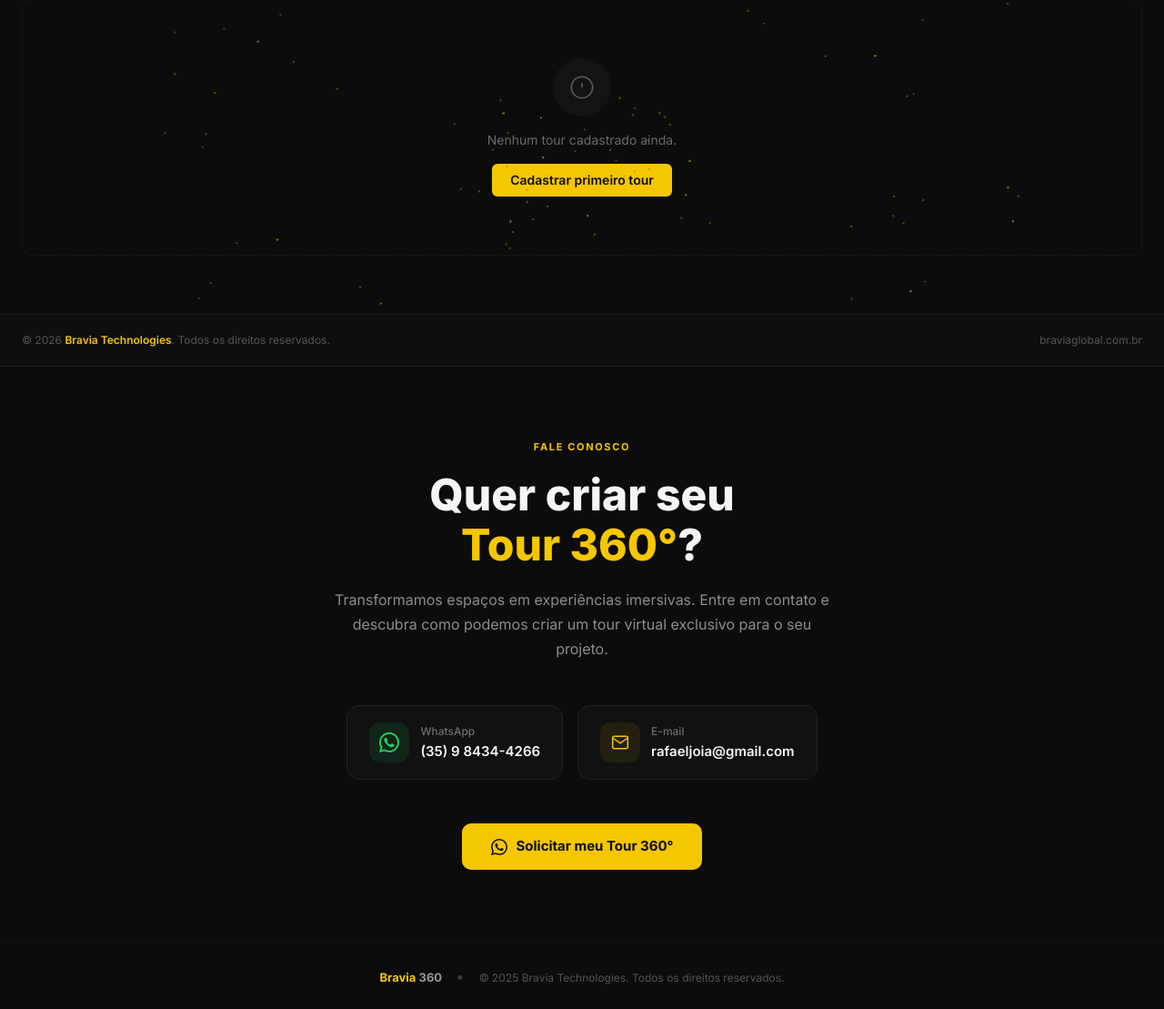
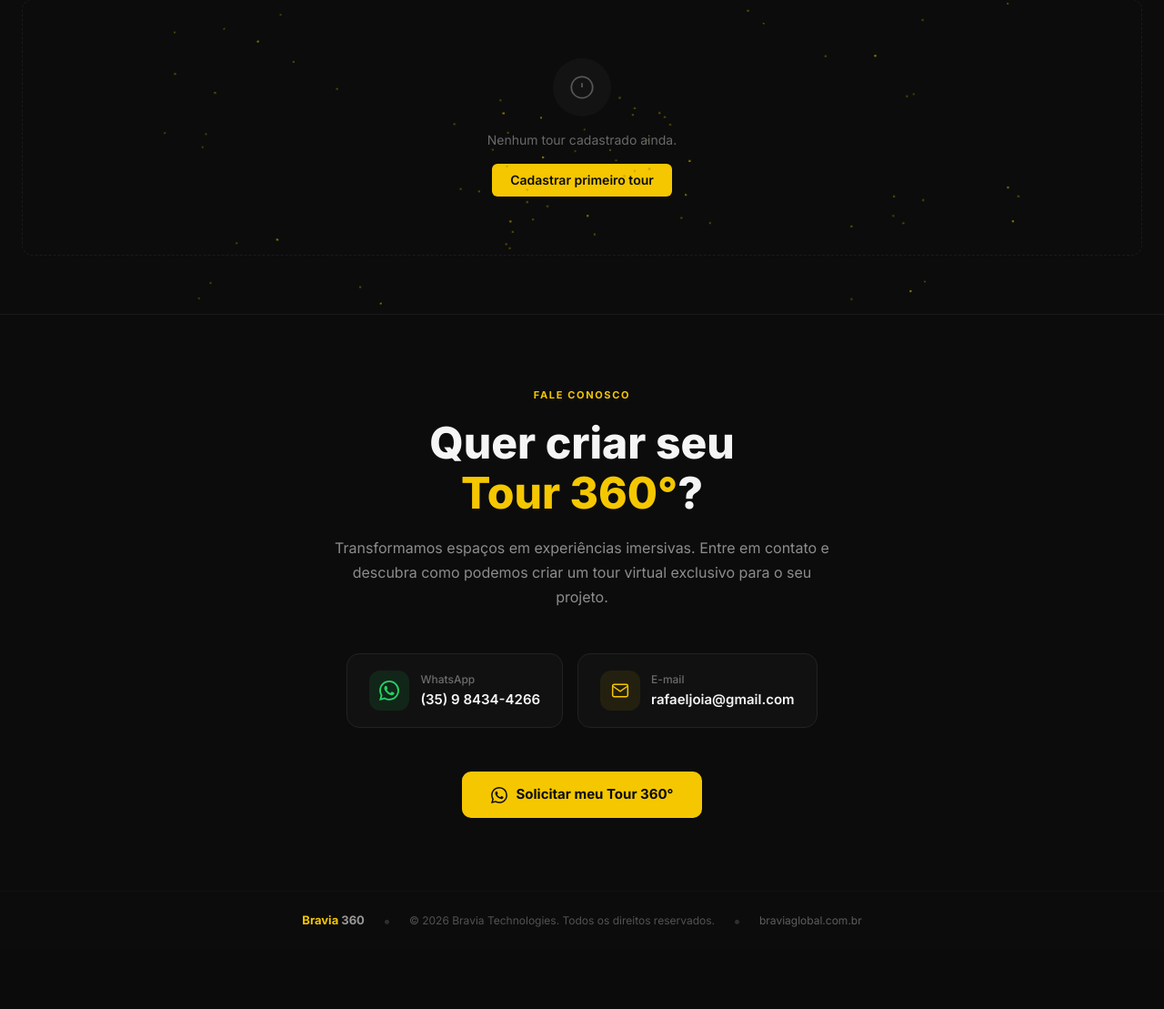
Before and after one commit to rafaeljoia/flask-tour360, a Flask app: page / in a window 1280 px wide. Shown: the part 510-1619 px from the top of the page at 91% size. After the commit the page ends 1529 px from the top, so only its background shows below. Run offline with Flask 3, Linux system fonts and the light colour scheme; some libraries are stand-ins or nearby versions.

Commit message:
fix: remove duplicate footer, update year to 2026, add braviaglobal.com.br link

```diff
--- a/templates/home.html
+++ b/templates/home.html
@@ -163,16 +163,6 @@
       {% endif %}
     </main>
 
-    <footer class="border-t" style="border-color:#1a1a1a;background:#0e0e0e;">
-      <div class="max-w-7xl mx-auto px-6 py-5 flex flex-col sm:flex-row items-center justify-between gap-2">
-        <p class="text-xs" style="color:rgba(245,245,245,0.3)">&copy; 2026
-          <span style="color:#F5C700;font-weight:600">Bravia Technologies</span>. Todos os direitos reservados.</p>
-        <a href="https://www.braviaglobal.com.br" target="_blank" rel="noopener noreferrer"
-           class="text-xs" style="color:rgba(245,245,245,0.3);"
-           onmouseover="this.style.color='#F5C700'" onmouseout="this.style.color='rgba(245,245,245,0.3)'">braviaglobal.com.br</a>
-      </div>
-    </footer>
-
 
 
 
@@ -250,12 +240,20 @@
     </section>
 
     <!-- ── Footer ────────────────────────────────────────────────────────────── -->
-    <footer style="background:#0C0C0C;border-top:1px solid #111;padding:24px;text-align:center;">
-      <span style="font-size:13px;font-weight:700;">
-        <span style="color:#F5C700">Bravia</span><span style="color:rgba(245,245,245,0.6)"> 360</span>
-      </span>
-      <span style="color:rgba(245,245,245,0.2);margin:0 12px;">•</span>
-      <span style="font-size:12px;color:rgba(245,245,245,0.3);">© 2025 Bravia Technologies. Todos os direitos reservados.</span>
+    <footer style="background:#0C0C0C;border-top:1px solid #111;padding:20px 24px;">
+      <div style="max-width:900px;margin:0 auto;display:flex;flex-wrap:wrap;align-items:center;justify-content:center;gap:8px 20px;">
+        <span style="font-size:13px;font-weight:700;">
+          <span style="color:#F5C700">Bravia</span><span style="color:rgba(245,245,245,0.6)"> 360</span>
+        </span>
+        <span style="color:rgba(245,245,245,0.15);">•</span>
+        <span style="font-size:12px;color:rgba(245,245,245,0.3);">© 2026 Bravia Technologies. Todos os direitos reservados.</span>
+        <span style="color:rgba(245,245,245,0.15);">•</span>
+        <a href="https://www.braviaglobal.com.br" target="_blank" rel="noopener"
+           style="font-size:12px;color:rgba(245,245,245,0.35);text-decoration:none;transition:color 0.2s;"
+           onmouseover="this.style.color='#F5C700'" onmouseout="this.style.color='rgba(245,245,245,0.35)'">
+          braviaglobal.com.br
+        </a>
+      </div>
     </footer>
 
     <!-- Edit Modal -->
```
